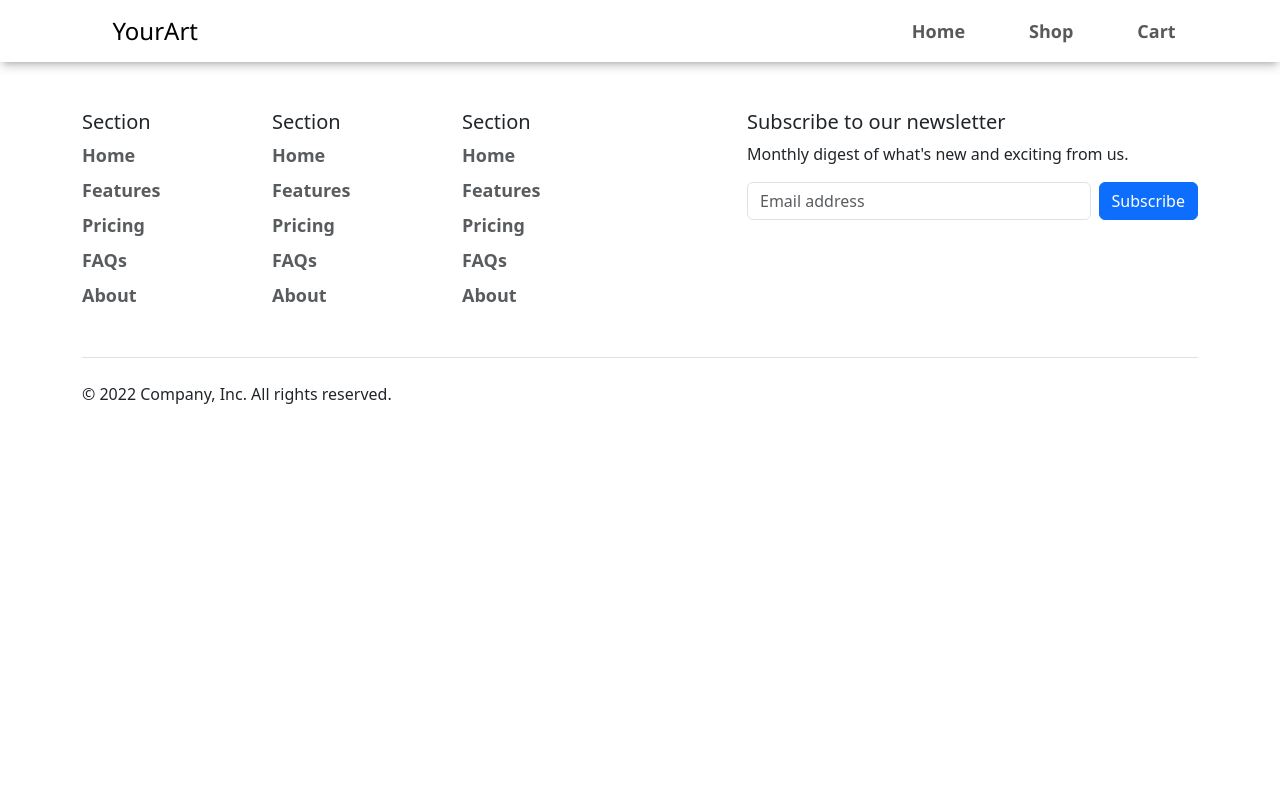
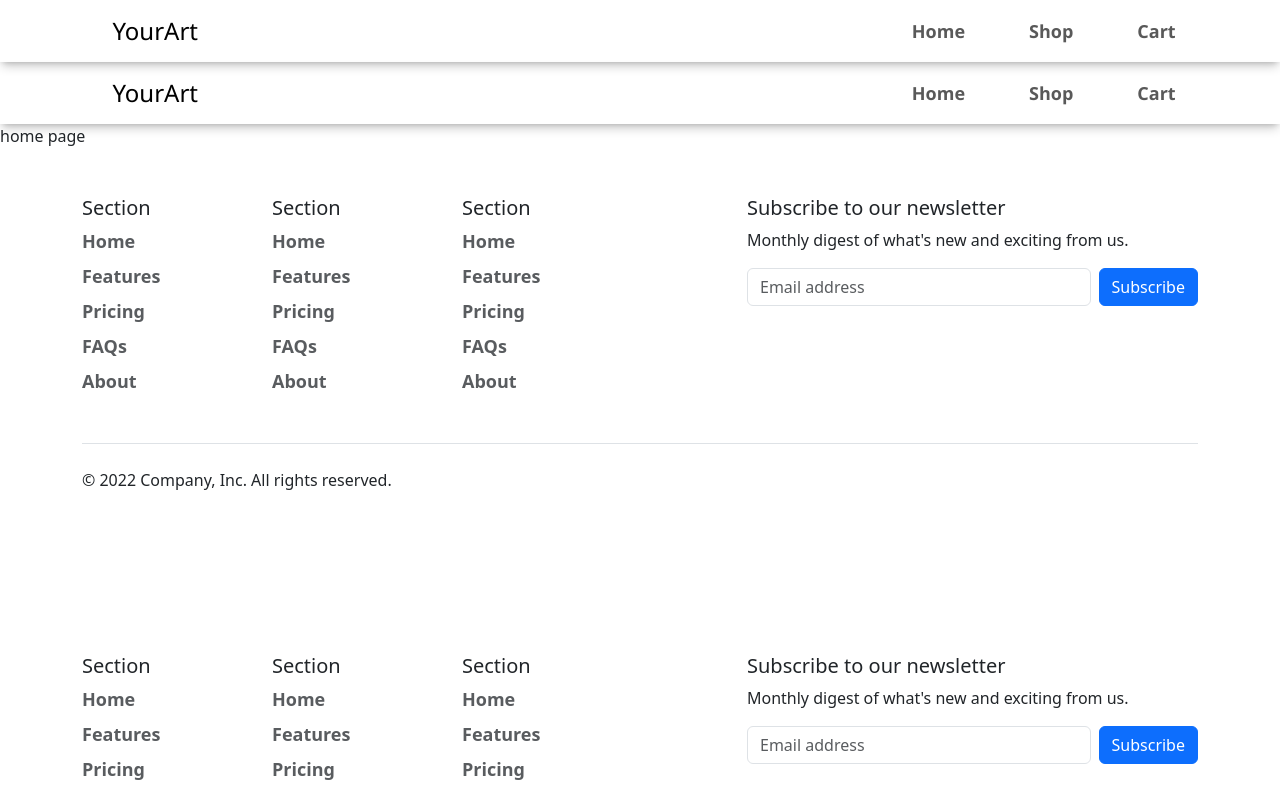
Before and after one commit to rohanjaiswal13/ArtGallery, a React (Vite) app: page / in a window 1280 px wide. Shown: the top 796 px of the page. Built offline with nearby package versions, Linux system fonts and the light colour scheme.

Commit message:
home page on home page

```diff
--- a/src/App.jsx
+++ b/src/App.jsx
@@ -1,10 +1,12 @@
 import NavBar from "./components/navbar/navbar";
 import Footer from "./components/footer/footer";
+import Home from "./pages/home";
 
 const App = () => {
   return (
     <div>
       <NavBar />
+      <Home />
       <Footer />
     </div>
   );
```
